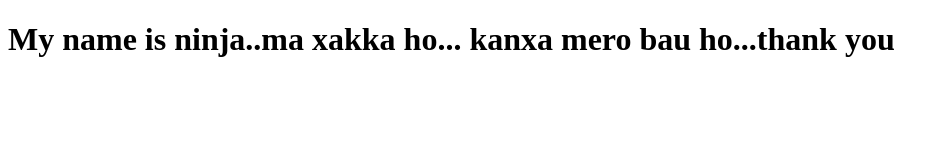
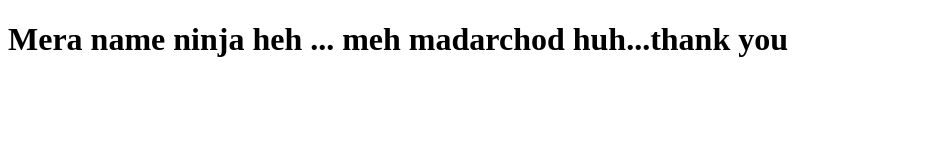
Before and after one commit to prashantey/ninjaxakka, a plain HTML site: page index.html in a window 1280 px wide. Shown: the whole page, without its empty margins (0-949 px from the left). Drawn offline with Linux system fonts and the light colour scheme.

Commit message:
Update index.html

```diff
--- a/index.html
+++ b/index.html
@@ -6,6 +6,6 @@
     <title>ninja xakka</title>
 </head>
 <body>
-    <h1>My name is ninja..ma xakka ho... kanxa mero bau ho...thank you</h1>
+    <h1>Mera name ninja heh ... meh madarchod huh...thank you</h1>
 </body>
 </html>
```
